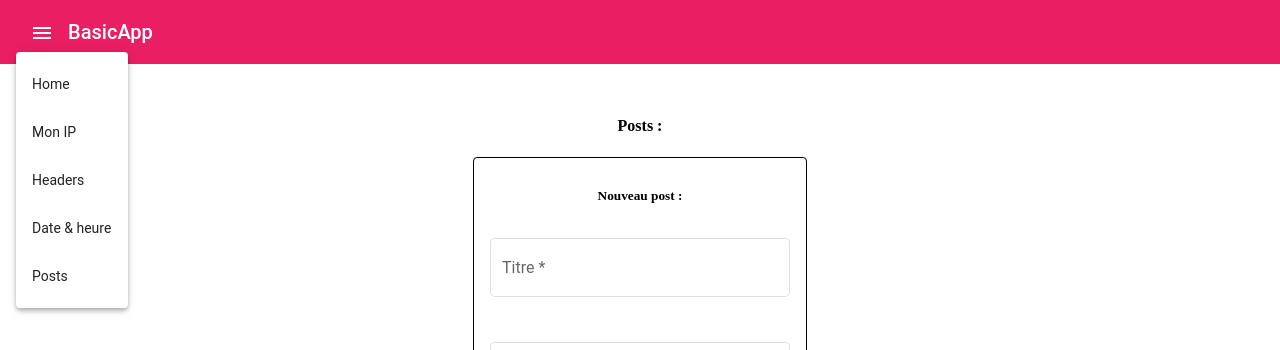
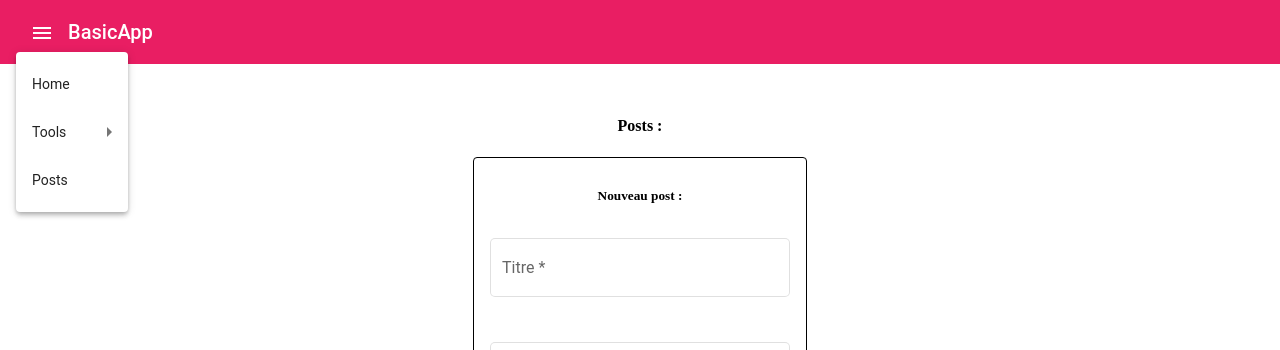
Before and after one commit to Olawinski-e/APItest, an Angular app: page /post/new in a window 1280 px wide. Both pictures are taken after a click on the button "menu". Shown: the top 350 px of the page. Built offline with nearby package versions, Linux system fonts and the light colour scheme; no server answers; a web font is replaced by a local one.

Commit message:
new menu tools

```diff
--- a/src/app/app.component.html
+++ b/src/app/app.component.html
@@ -2,14 +2,21 @@
 	<button mat-icon-button [matMenuTriggerFor]="menu">
 		<mat-icon>menu</mat-icon>
 	</button>
+
 	<mat-menu #menu="matMenu">
 		<button mat-menu-item routerLink="/">Home</button>
+
+		<button mat-menu-item [matMenuTriggerFor]="tools">Tools</button>
+
+		<button mat-menu-item routerLink="/post/new">Posts</button>
+	</mat-menu>
+
+	<mat-menu #tools>
 		<button mat-menu-item routerLink="/tools/show-ip">Mon IP</button>
 		<button mat-menu-item routerLink="/tools/show-headers">Headers</button>
 		<button mat-menu-item routerLink="/tools/show-datetime">
 			Date & heure
 		</button>
-		<button mat-menu-item routerLink="/post/new">Posts</button>
 	</mat-menu>
 
 	<router-outlet></router-outlet>
```
